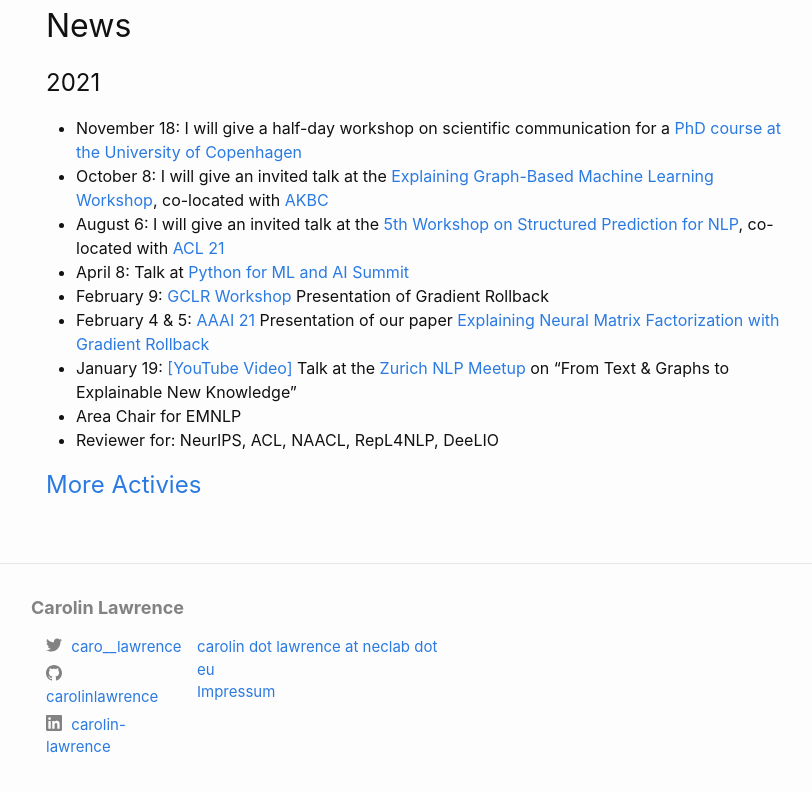
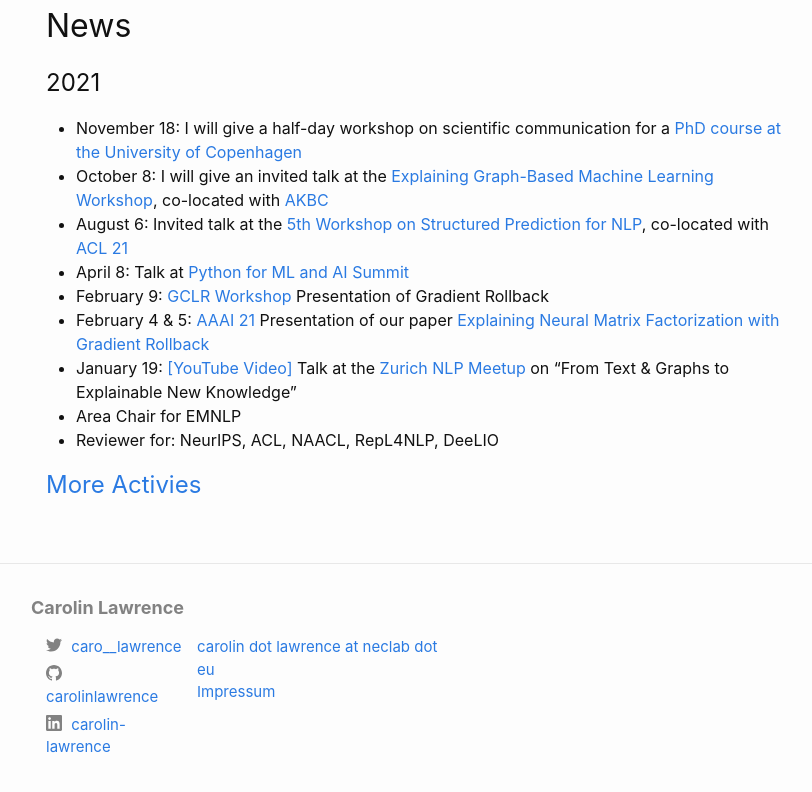
Before and after one commit to carolinlawrence/carolinlawrence.github.io, a Jekyll site: the page built from index.markdown, in a window 1280 px wide and 900 px high, scrolled down 1176 px, cut to the strip 81-873 px from the top of the window. Shown: the whole strip, without its empty margins (224-1036 px from the left). Built offline with Jekyll 4.4.1, drawn with Linux system fonts in a browser that asks for light colours.

Commit message:
Update index.markdown

```diff
--- a/index.markdown
+++ b/index.markdown
@@ -40,7 +40,7 @@ Recently, colleagues and I have developed a method to explain the prediction of
 # 2021
 * November 18: I will give a half-day workshop on scientific communication for a <a href="https://en.itu.dk/Research/PhD-Programme/PhD-Courses/PhD-courses-2021/PhD-Course---Communicating-State-of-the-art-NLP-Research-to-a-Broader-Audience">PhD course at the University of Copenhagen</a>
 * October 8: I will give an invited talk at the <a href="https://xgml.github.io/">Explaining Graph-Based Machine Learning Workshop</a>, co-located with <a href="https://www.akbc.ws/2021/">AKBC</a>
-* August 6: I will give an invited talk at the <a href="http://structuredprediction.github.io/SPNLP21/schedule/">5th Workshop on Structured Prediction for NLP</a>, co-located with <a href="https://2021.aclweb.org/">ACL 21</a>
+* August 6: Invited talk at the <a href="http://structuredprediction.github.io/SPNLP21/schedule/">5th Workshop on Structured Prediction for NLP</a>, co-located with <a href="https://2021.aclweb.org/">ACL 21</a>
 * April 8: Talk at <a href="https://python.geekle.us/agenda">Python for ML and AI Summit</a>
 * February 9: <a href="https://sites.google.com/view/gclr2021/accepted-papers">GCLR Workshop</a> Presentation of Gradient Rollback
 * February 4 & 5: <a href="https://aaai.org/Conferences/AAAI-21/">AAAI 21</a> Presentation of our paper <a href="https://arxiv.org/abs/2010.05516">Explaining Neural Matrix Factorization with Gradient Rollback</a>
```
